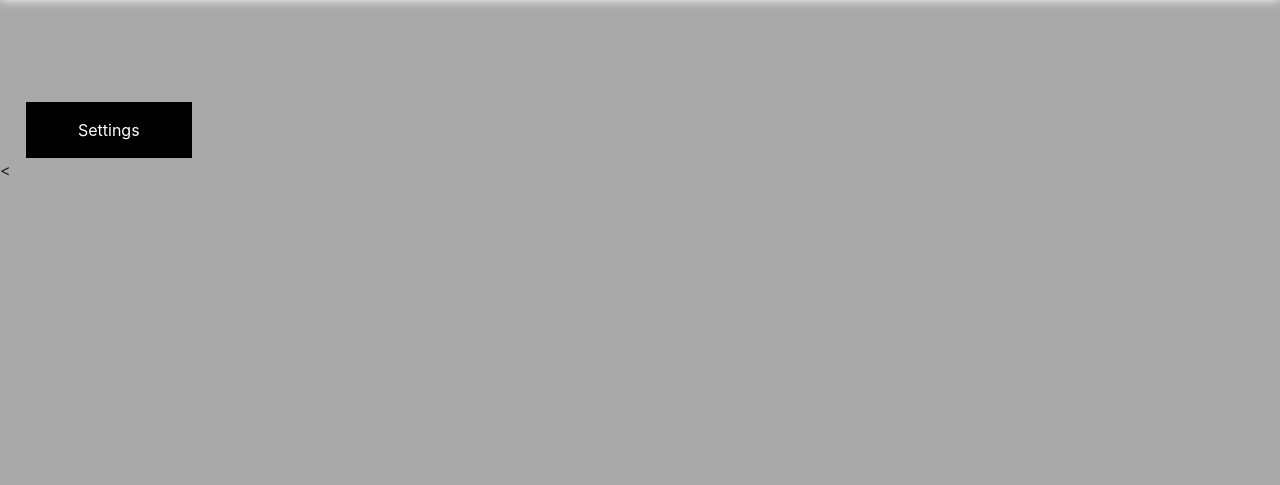
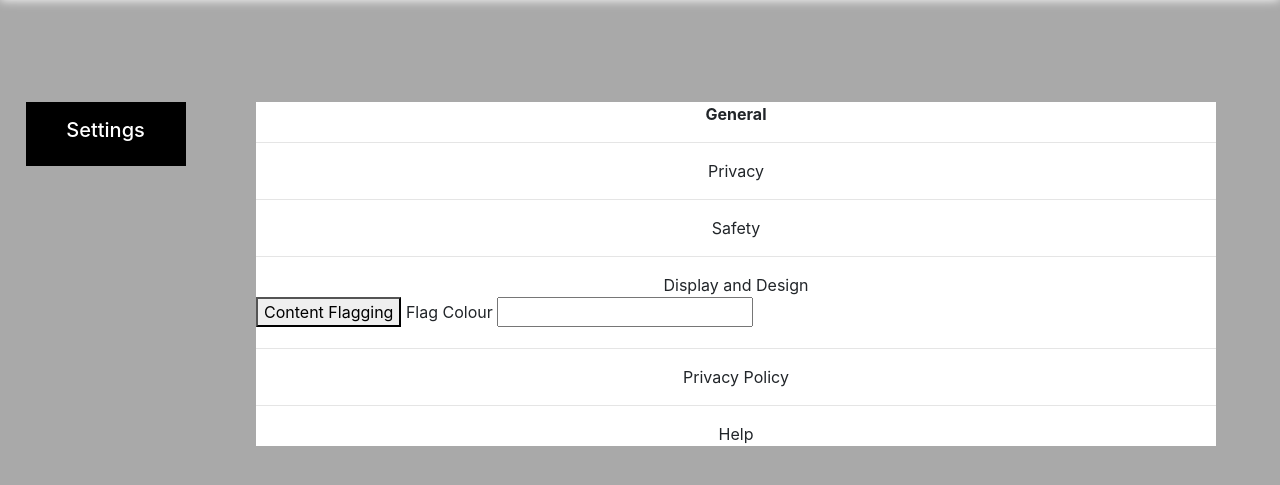
Before and after one commit to Ritesh-Sivanathan/mscipro, a Flask app: page /settings in a window 1280 px wide. Shown: the part 77-562 px from the top of the page. Run offline with Flask 3, Linux system fonts and the light colour scheme.

Commit message:
updated settings page

```diff
--- a/Homepage/templates/Client/settings.html
+++ b/Homepage/templates/Client/settings.html
@@ -18,7 +18,7 @@ a {
 }
 
 .settings-sidebar {
-    width:13%;
+    width:10em;
     height:500%;
     margin-left:2%;
     margin-top:8%;
@@ -41,30 +41,71 @@ a {
     color:grey;
 }
 
+.settings-display {
+    width:75%;
+    height:90%;
+    background-color:white;
+    float:right;
+    margin-right:5%;
+    margin-top:-5%;
+}
+
+
+.box {
+    width:100%;
+    height:70%;
+    background-color:black;
+}
+
+.flagging-display button{
+    background-color:green;
+}
+
 </style>
 
 <div class="settings-ui">
 
     <div class="settings-sidebar">
-        <div class="settings-sidebar-content"> <a id="settings-dropdown-pressed"> Settings </a>
+        <div class="settings-sidebar-content"> <a id="settings-dropdown-pressed"> <h5> Settings </h5> </a>
             <div class="settings-dropdown">
-                <div class="general-settings"> <a href="#"> General </a> </div>
-                <div class="privacy-settings"> <a href="#"> Privacy </a> </div>
-                <div class="safety-settings"> <a href="#"> Safety </a> </div>
-                <div class="display-design-settings"> <a href="#"> Display and Design </a> </div>
-                <div class="policy-settings"> <a href="#"> Privacy Policy </a> </div>
-                <div class="help-settings"> <a href="#"> Help </a> </div>
+                <div class="general-settings"> <a href="#"> <center> General </center> </a> </div>
+                <div class="privacy-settings"> <a href="#"> <center> Privacy </center> </a> </div>
+                <div class="safety-settings"> <a href="#"> <center> Safety </center> </a> </div>
+                <div class="display-design-settings"> <a href="#"> <center> Display and Design </center> </a> </div>
+                <div class="policy-settings"> <a href="#"> <center> Privacy Policy </center> </a> </div>
+                <div class="help-settings"> <a href="#"> <center> Help </center> </a> </div>
             </div>
         </div>
     </div>
 
     <div class="settings-display">
+        <div class="settings-display-tab" id="general"> <center> <b> General </b> </center>
+            <div class="settings-options"> </div>
+        </div>
+        <hr>
+        <div class="settings-display-tab" id="general"> <center> Privacy </center> </div>
+        <hr>
+        <div class="settings-display-tab" id="safety"> <center> Safety </center> </div>
+        <hr>
+        <div class="settings-display-tab" id="display-design"> <center> Display and Design </center>
+            <div class="settings-display-tab" id="display-settings">
+                <div class="features-settings">
+                    <div class="flagging-system">
+                        <button class="flagging-display" id="enable-disable-flagging" onclick="change()"> Content Flagging </button>
+                        <label for="flag-colour"> Flag Colour </label>
+                        <input type="text">
+                    </div>
+                </div>
+            </div>
+        </div>
+        <hr>
+        <div class="settings-display-tab" id="general"> <center> Privacy Policy </center> </div>
+        <hr>
+        <div class="settings-display-tab" id="general"> <center> Help </center> </div>
 
     </div>
 
 </div>
-
-<
 
 <div class="general-settings-content">
 
@@ -79,8 +120,15 @@ a {
     // content
     sidebarContent = document.getElementsByClassName('settings-dropdown')
 
+    // actual settings
+    enableDisableFlagging = document.getElementById('enable-disable-flagging')
+
     // states
     settingsOpen = false
+
+    function change() {
+        enableDisableFlagging.style.backgroundColor = "white;"
+    }
 
     settingsDropdown.addEventListener('click', function() {
         if (settingsOpen == false) {
@@ -98,3 +146,7 @@ a {
 </script>
 
 {% endblock %}
+
+<!-- Good reference photo
+https://community.canvaslms.com/t5/Canvas-Instructional-Designer/Anchor-a-div/td-p/173606?lightbox-message-images-173606=28448i7C48E7DF4AF22136
+-->
```
